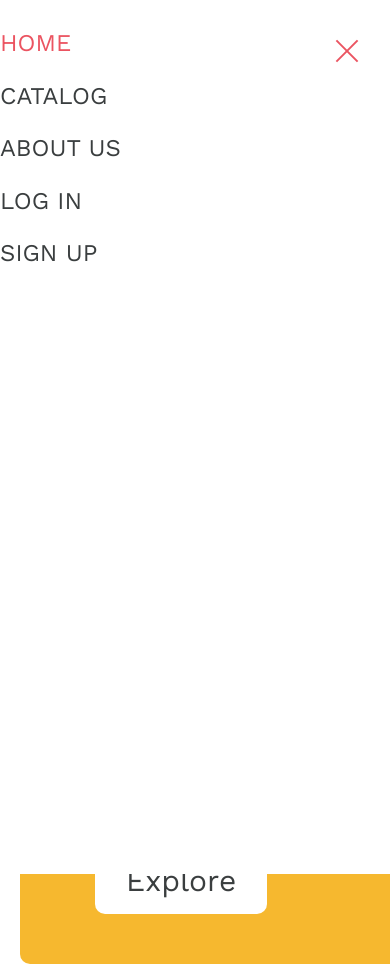
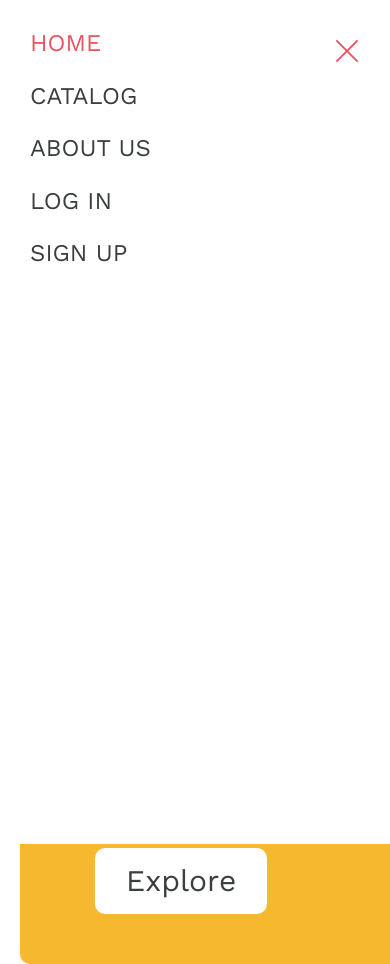
Before and after one commit to Wystov/ecommerce-app, a Vue app: page / in a window 390 px wide. Both pictures are taken after a click on the element 347 px from the left and 50 px from the top of the page. Shown: the top 964 px of the page. Built offline with nearby package versions, Linux system fonts and the light colour scheme; no server answers; what @commercetools/platform-sdk, @commercetools/sdk-client-v2 would draw is missing.

Commit message:
fix: adaptive version of burger menu and positioning of header

```diff
--- a/src/components/AppBurgerMenu.vue
+++ b/src/components/AppBurgerMenu.vue
@@ -33,18 +33,18 @@ export default {
 
 <style scoped>
 .menu {
+  display: none;
   position: absolute;
-  padding: 30px 0 0 30px;
   right: 0;
   background-color: #ffffff;
-  width: 390px;
+  width: 400px;
   height: 100vh;
-  z-index: 2;
 }
 .menu-list {
   display: flex;
   flex-direction: column;
   align-items: flex-start;
+  margin: 30px 0 0 30px;
   gap: 25px;
 }
 .menu-link {
@@ -65,4 +65,14 @@ export default {
 .router-link-exact-active {
   color: var(--main-color);
 }
+@media (max-width: 900px) {
+  .menu {
+    display: block;
+  }
+}
+@media (max-width: 400px) {
+  .menu {
+    width: 100vw;
+  }
+}
 </style>
--- a/src/components/AppHeader.vue
+++ b/src/components/AppHeader.vue
@@ -66,6 +66,7 @@ export default {
   height: 100px;
   background: #ffffff;
   box-shadow: 0px 4px 4px 0px rgba(0, 0, 0, 0.2);
+  z-index: 2;
 }
 .container-header {
   height: 100%;
--- a/src/components/shared/BaseBurger.vue
+++ b/src/components/shared/BaseBurger.vue
@@ -28,6 +28,10 @@ export default {
 <style scoped>
 .burger,
 .burger-closed {
+  display: none;
+}
+.burger,
+.burger-closed {
   cursor: pointer;
   position: relative;
   margin: 0 0.5rem;
@@ -36,7 +40,6 @@ export default {
   transition: 0.3s;
 }
 .burger {
-  display: flex;
   flex-direction: column;
   justify-content: space-between;
   height: 22px;
@@ -49,7 +52,6 @@ export default {
 }
 
 .burger-closed {
-  display: block;
   height: 30px;
   top: 5%;
 }
@@ -69,4 +71,12 @@ export default {
 .close-line:last-child {
   transform: translateY(400%) rotate(-45deg);
 }
+@media (max-width: 900px) {
+  .burger {
+    display: flex;
+  }
+  .burger-closed {
+    display: block;
+  }
+}
 </style>
--- a/src/components/shared/BaseInput.vue
+++ b/src/components/shared/BaseInput.vue
@@ -85,8 +85,6 @@ export default {
   gap: 0.5rem;
   font-size: 1rem;
   height: fit-content;
-  position: relative;
-  z-index: -1;
 }
 
 .input {
```
